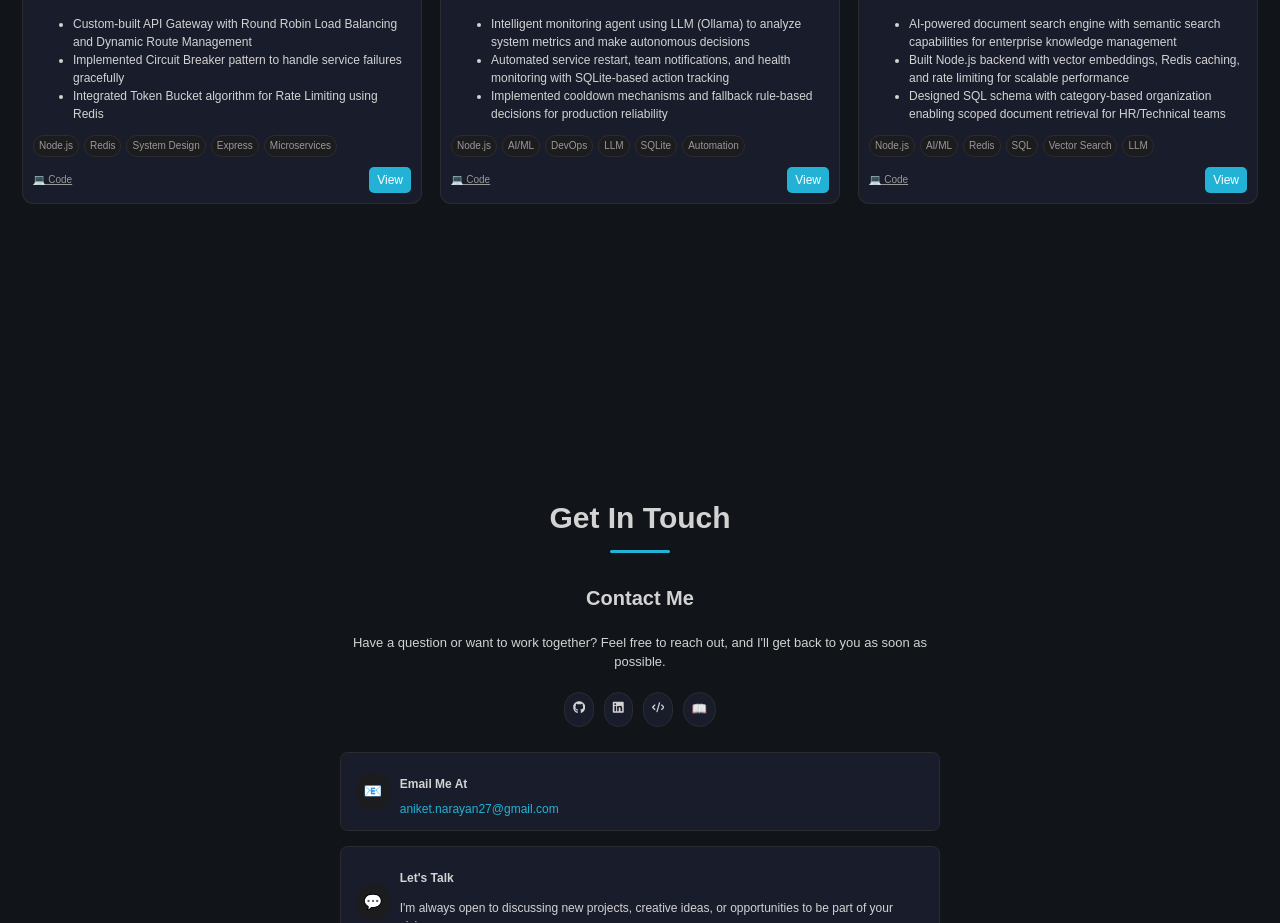
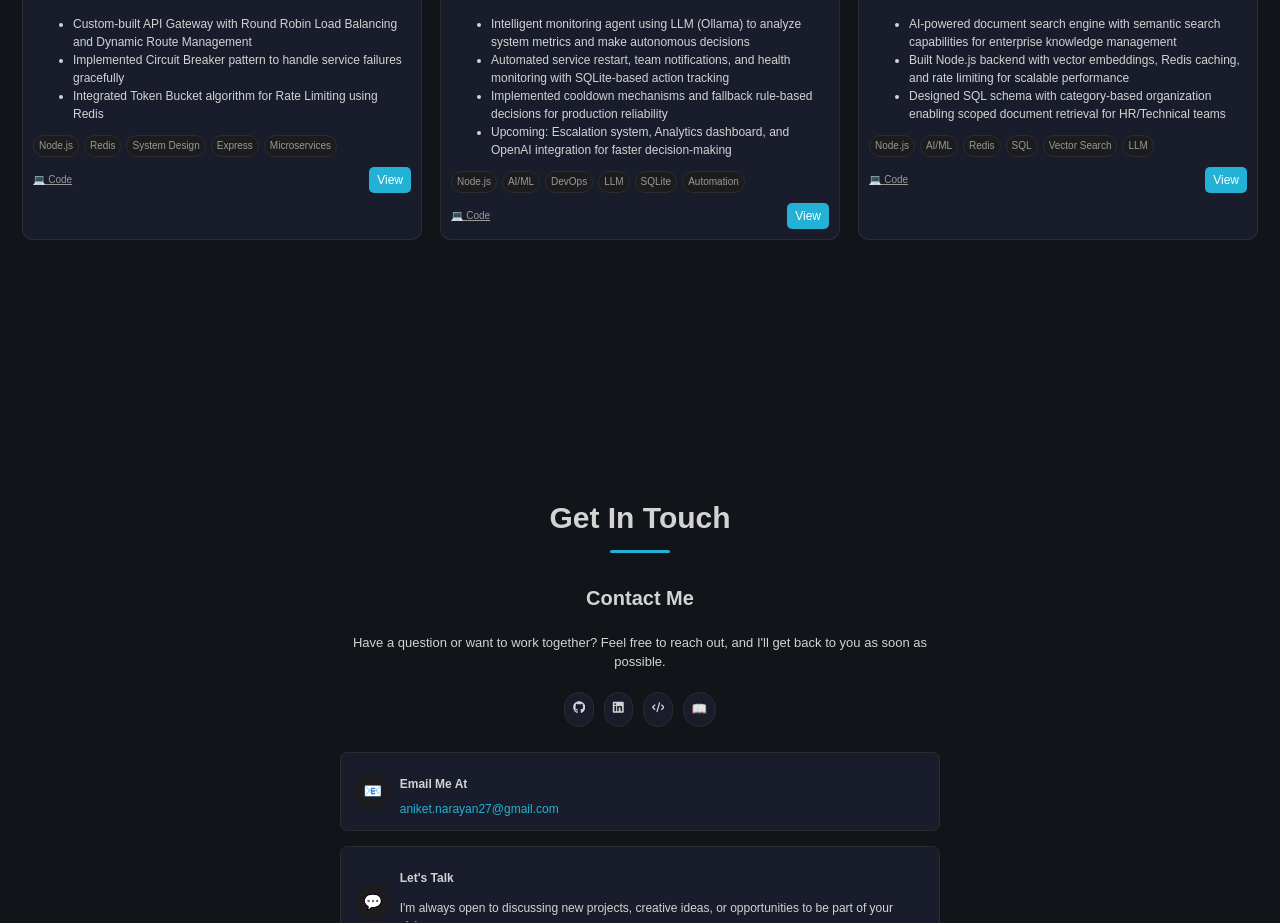
Before and after one commit to AniketNarayan/Portfolio, a React (Vite) app: page / in a window 1280 px wide. Shown: the part 4000-4923 px from the top of the page. Built offline with nearby package versions, Linux system fonts and the light colour scheme.

Commit message:
Update DevOps Automator: Add upcoming features (Escalation, Analytics Dashboard, OpenAI)

```diff
--- a/src/components/projects/ProjectSection.jsx
+++ b/src/components/projects/ProjectSection.jsx
@@ -35,7 +35,8 @@ const projects = [
         description: [
             "Intelligent monitoring agent using LLM (Ollama) to analyze system metrics and make autonomous decisions",
             "Automated service restart, team notifications, and health monitoring with SQLite-based action tracking",
-            "Implemented cooldown mechanisms and fallback rule-based decisions for production reliability"
+            "Implemented cooldown mechanisms and fallback rule-based decisions for production reliability",
+            "Upcoming: Escalation system, Analytics dashboard, and OpenAI integration for faster decision-making"
         ],
         tags: ["Node.js", "AI/ML", "DevOps", "LLM", "SQLite", "Automation"],
         links: {
```
